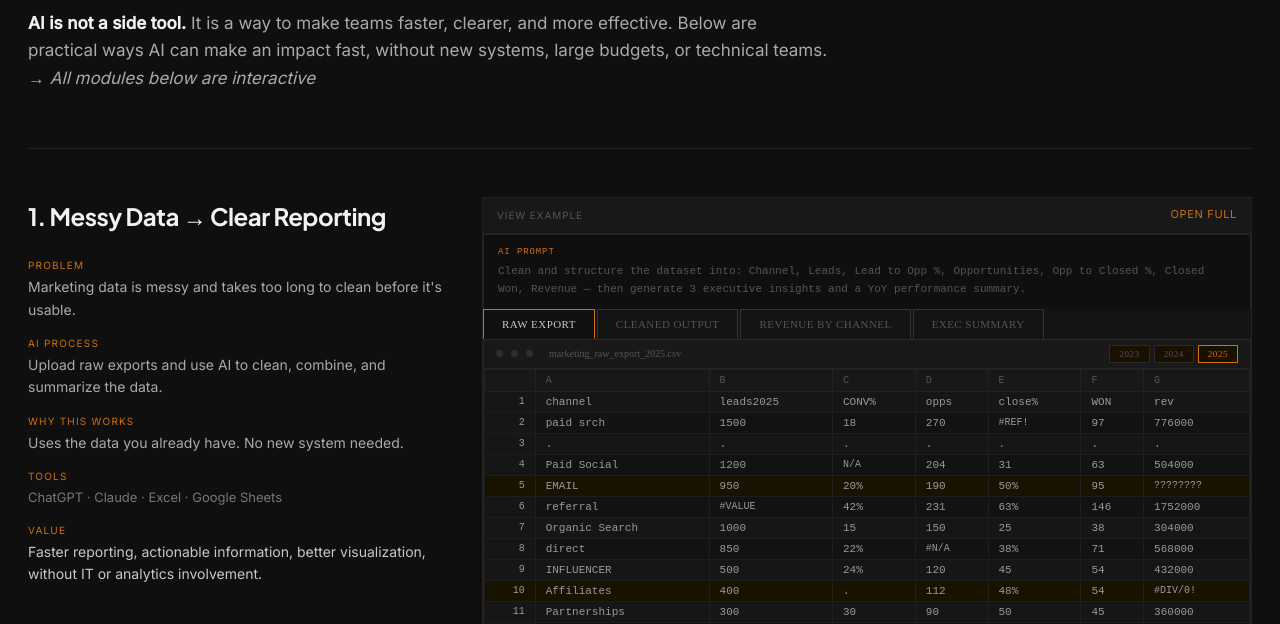
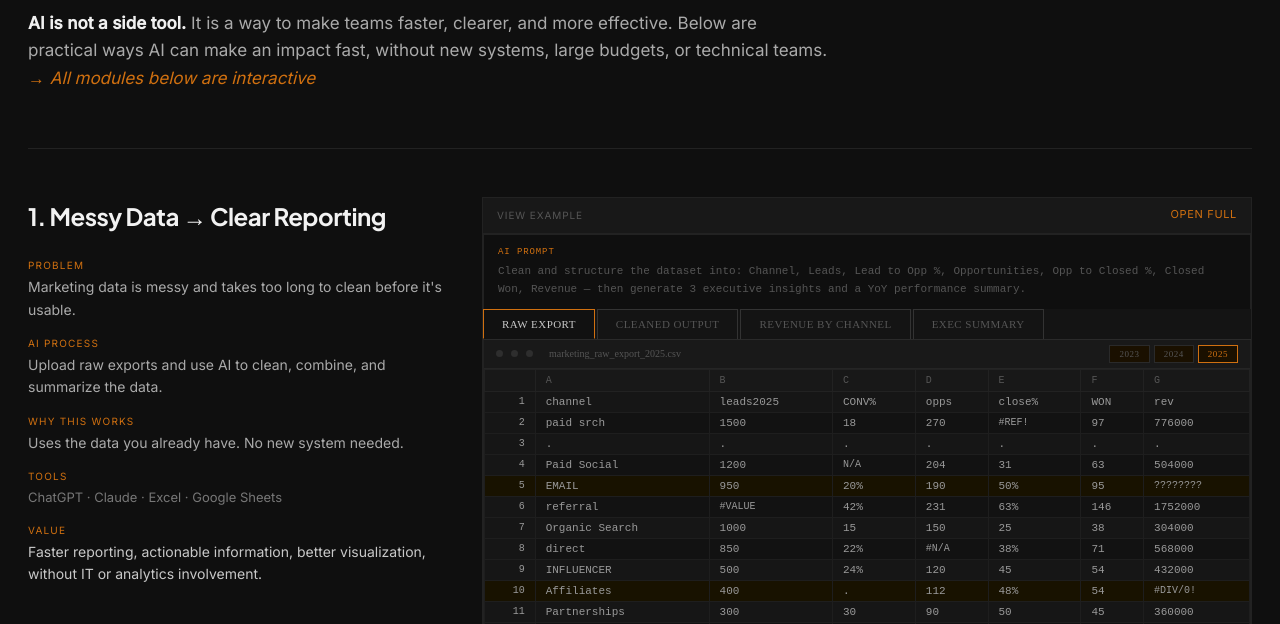
Before and after one commit to AlexRector/practical-ai-marketing, a plain HTML site: page index.html in a window 1280 px wide. Shown: the part 176-800 px from the top of the page. Drawn offline with Linux system fonts and the light colour scheme.

Commit message:
Update index.html

```diff
--- a/index.html
+++ b/index.html
@@ -172,10 +172,10 @@
 
     <h1>Practical AI for Marketing Teams</h1>
 
-    <p class="intro">
+   <p class="intro">
   <strong>AI is not a side tool.</strong> It is a way to make teams faster, clearer, and more effective.
   Below are practical ways AI can make an impact fast, without new systems, large budgets, or technical teams.<br>
-  <span style="font-style: italic;">→ All modules below are interactive</span>
+  <span style="font-style: italic; color: #d07010;">→ All modules below are interactive</span>
 </p>
 
     <section class="section">
```
